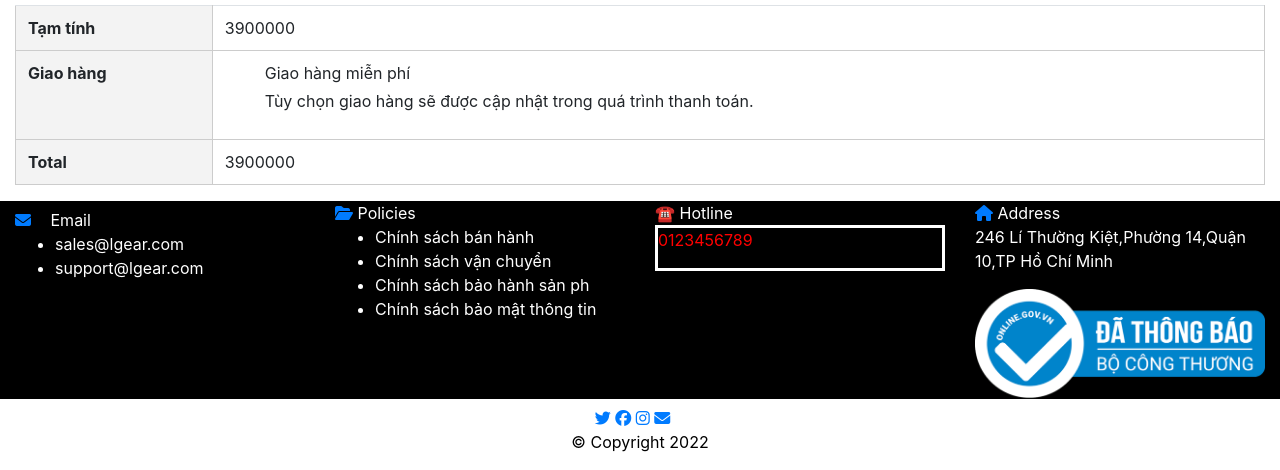
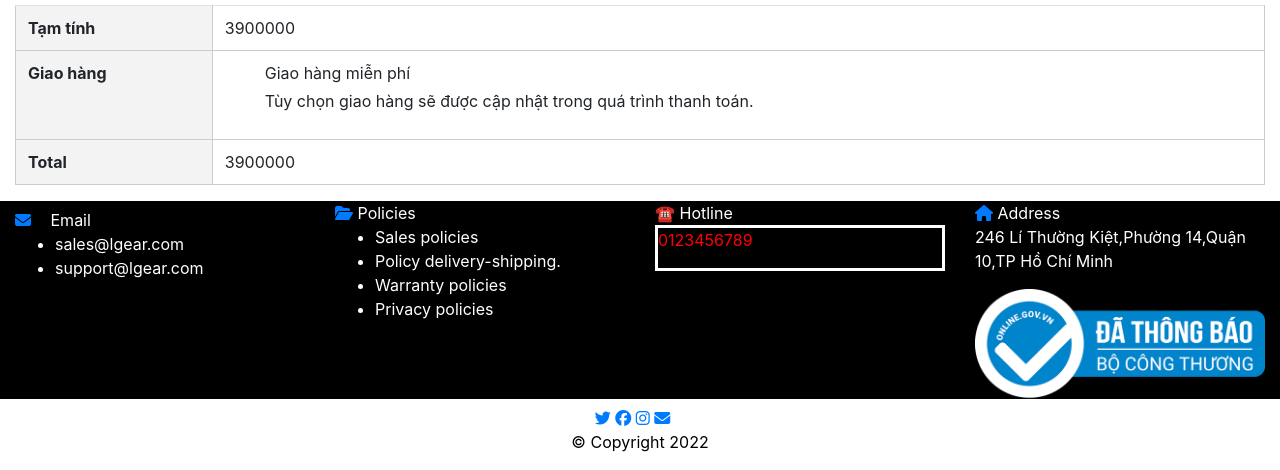
Before and after one commit to quangtruong452001/WebAssignment, a PHP site: page /index.php?page=cart1 in a window 1280 px wide. Shown: the part 393-863 px from the top of the page. Run offline with PHP 8.4, Linux system fonts and the light colour scheme; some libraries are stand-ins or nearby versions.

Commit message:
VN to Eng

```diff
--- a/View/footer.php
+++ b/View/footer.php
@@ -1,4 +1,3 @@
-
 <footer>
     <section class="black-section">
         <div class="container-fluid">
@@ -15,10 +14,10 @@
                     <a href=""><i class="social-icon fas fa-folder-open"></i></a>
                     <a>Policies</a>
                     <ul>
-                        <li>Chính sách bán hành</li>
-                        <li>Chính sách vận chuyển</li>
-                        <li>Chính sách bảo hành sản ph</li>
-                        <li>Chính sách bảo mật thông tin</li>
+                        <li>Sales policies</li>
+                        <li>Policy delivery-shipping.</li>
+                        <li>Warranty policies</li>
+                        <li>Privacy policies</li>
                     </ul>
                 </div>
                 <div class="col-lg-3">
```
